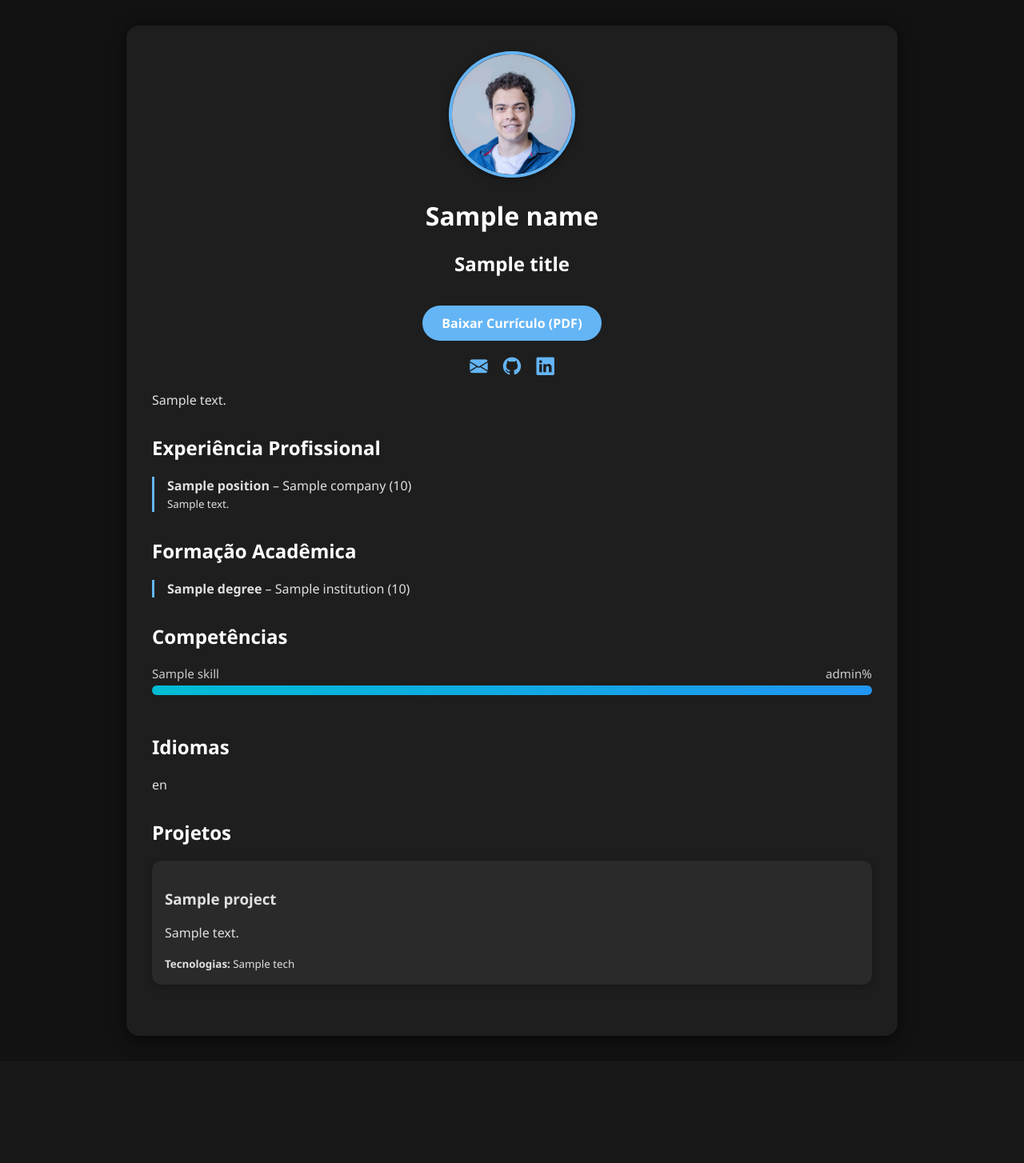
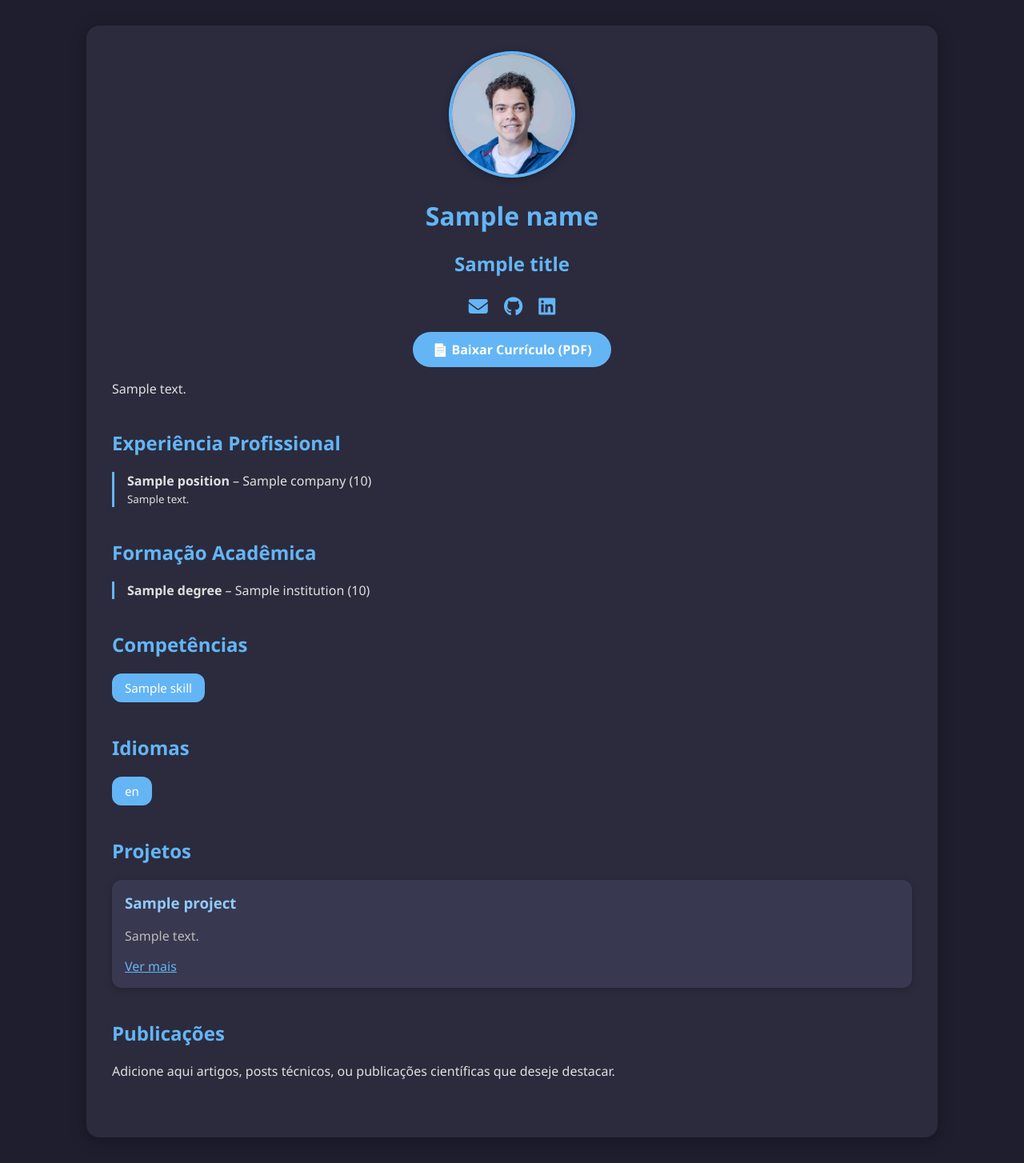
Before and after one commit to fbc165/personal-website, a Django app: template resume/templates/homepage.html in a window 1280 px wide. Shown: the whole page at 80% size. Before the commit the page ends 1298 px from the top, so only its background shows below. Run offline with Django 5.2, Linux system fonts and the light colour scheme; the template is opened without the code that fills it: most values are stand-ins (such as "Sample title", 1, 10 or a date in 2020).

Commit message:
chore: atualiza cv

```diff
--- a/resume/templates/homepage.html
+++ b/resume/templates/homepage.html
@@ -5,31 +5,31 @@
     <meta charset="UTF-8">
     <title>{{ name }} - Currículo</title>
     <meta name="viewport" content="width=device-width, initial-scale=1">
-    <link href="https://cdn.jsdelivr.net/npm/bootstrap-icons@1.10.5/font/bootstrap-icons.css" rel="stylesheet">
+    <link rel="stylesheet" href="https://cdnjs.cloudflare.com/ajax/libs/font-awesome/6.5.0/css/all.min.css">
     <style>
         body {
             font-family: 'Segoe UI', sans-serif;
-            background: #121212;
+            background: #1e1e2f;
             margin: 0;
             padding: 2rem;
             color: #e0e0e0;
         }
 
         .container {
-            max-width: 900px;
+            max-width: 1000px;
             margin: auto;
-            background: #1e1e1e;
+            background: #2b2b3d;
             padding: 2rem;
             border-radius: 16px;
-            box-shadow: 0 4px 20px rgba(0,0,0,0.6);
+            box-shadow: 0 4px 20px rgba(0, 0, 0, 0.3);
         }
 
         h1, h2 {
-            color: #ffffff;
+            color: #64b5f6;
         }
 
         .section {
-            margin-bottom: 2rem;
+            margin-bottom: 2.5rem;
         }
 
         .experience, .education {
@@ -40,8 +40,17 @@
 
         .skills, .languages {
             display: flex;
-            flex-direction: column;
-            gap: 0.8rem;
+            flex-wrap: wrap;
+            gap: 0.6rem;
+        }
+
+        .tag {
+            background: #64b5f6;
+            color: #fff;
+            padding: 0.5rem 1rem;
+            border-radius: 12px;
+            font-size: 0.95rem;
+            white-space: nowrap;
         }
 
         .profile-img {
@@ -50,7 +59,7 @@
             object-fit: cover;
             border-radius: 50%;
             border: 4px solid #64b5f6;
-            box-shadow: 0 2px 10px rgba(0,0,0,0.4);
+            box-shadow: 0 2px 10px rgba(0, 0, 0, 0.3);
         }
 
         .download-btn {
@@ -64,60 +73,51 @@
             margin-top: 1rem;
         }
 
-        .social-links {
+        .social-icons {
             margin-top: 1rem;
-            display: flex;
-            justify-content: center;
-            gap: 1.2rem;
-            font-size: 1.4rem;
         }
 
-        .social-links a {
+        .social-icons a {
             color: #64b5f6;
-            transition: color 0.3s;
+            font-size: 1.5rem;
+            margin: 0 0.5rem;
+            text-decoration: none;
         }
 
-        .social-links a:hover {
-            color: #42a5f5;
+        .projects {
+            display: grid;
+            grid-template-columns: repeat(auto-fit, minmax(250px, 1fr));
+            gap: 1rem;
         }
 
-        .skill-bar {
-            margin-bottom: 1rem;
+        .project-card {
+            background: #383850;
+            border-radius: 12px;
+            padding: 1rem;
+            transition: transform 0.2s ease-in-out;
+            box-shadow: 0 2px 10px rgba(0,0,0,0.2);
         }
 
-        .skill-info {
-            display: flex;
-            justify-content: space-between;
-            color: #ccc;
-            font-size: 0.95rem;
-            margin-bottom: 0.3rem;
+        .project-card:hover {
+            transform: scale(1.03);
         }
 
-        .bar-background {
-            width: 100%;
-            height: 12px;
-            background: #2c2c2c;
-            border-radius: 8px;
-            overflow: hidden;
+        .project-card h3 {
+            margin-top: 0;
+            color: #90caf9;
         }
 
-        .bar-fill {
-            height: 100%;
-            background: linear-gradient(to right, #00bcd4, #2196f3);
-            transition: width 1s ease-in-out;
-        }
-
-        .card {
-            background: #2a2a2a;
-            padding: 1rem;
-            border-radius: 12px;
-            box-shadow: 0 2px 8px rgba(0,0,0,0.3);
-            margin-bottom: 1rem;
+        .project-card p {
+            color: #bbb;
         }
 
         @media (max-width: 600px) {
             .container {
                 padding: 1rem;
+            }
+
+            .skills, .languages {
+                flex-direction: column;
             }
         }
     </style>
@@ -128,14 +128,16 @@
             <img src="{% static 'profile.jpeg' %}" alt="Foto de Perfil" class="profile-img">
             <h1>{{ name }}</h1>
             <h2>{{ title }}</h2>
+
+            <div class="social-icons">
+                <a href="mailto:fabricio@example.com" title="E-mail"><i class="fas fa-envelope"></i></a>
+                <a href="https://github.com/seuusuario" target="_blank" title="GitHub"><i class="fab fa-github"></i></a>
+                <a href="https://linkedin.com/in/seuusuario" target="_blank" title="LinkedIn"><i class="fab fa-linkedin"></i></a>
+            </div>
+
             <a href="{% static 'fabricio_cv.pdf' %}" target="_blank" class="download-btn">
-                Baixar Currículo (PDF)
+                📄 Baixar Currículo (PDF)
             </a>
-            <div class="social-links">
-                <a href="mailto:{{ email }}" target="_blank"><i class="bi bi-envelope-fill"></i></a>
-                <a href="{{ github_url }}" target="_blank"><i class="bi bi-github"></i></a>
-                <a href="{{ linkedin_url }}" target="_blank"><i class="bi bi-linkedin"></i></a>
-            </div>
         </div>
 
         <div class="section">
@@ -165,15 +167,7 @@
             <h2>Competências</h2>
             <div class="skills">
                 {% for skill in skills %}
-                <div class="skill-bar">
-                    <div class="skill-info">
-                        <span class="skill-name">{{ skill.name }}</span>
-                        <span class="skill-percent">{{ skill.level }}%</span>
-                    </div>
-                    <div class="bar-background">
-                        <div class="bar-fill" style="width: {{ skill.level }}%;"></div>
-                    </div>
-                </div>
+                <span class="tag">{{ skill }}</span>
                 {% endfor %}
             </div>
         </div>
@@ -189,13 +183,22 @@
 
         <div class="section">
             <h2>Projetos</h2>
-            {% for project in projects %}
-            <div class="card">
-                <h3>{{ project.title }}</h3>
-                <p>{{ project.description }}</p>
-                <small><strong>Tecnologias:</strong> {{ project.tech }}</small>
+            <div class="projects">
+                {% for project in projects %}
+                <div class="project-card">
+                    <h3>{{ project.title }}</h3>
+                    <p>{{ project.description }}</p>
+                    {% if project.link %}
+                    <a href="{{ project.link }}" style="color:#64b5f6;" target="_blank">Ver mais</a>
+                    {% endif %}
+                </div>
+                {% endfor %}
             </div>
-            {% endfor %}
+        </div>
+
+        <div class="section">
+            <h2>Publicações</h2>
+            <p>Adicione aqui artigos, posts técnicos, ou publicações científicas que deseje destacar.</p>
         </div>
     </div>
 </body>
```
